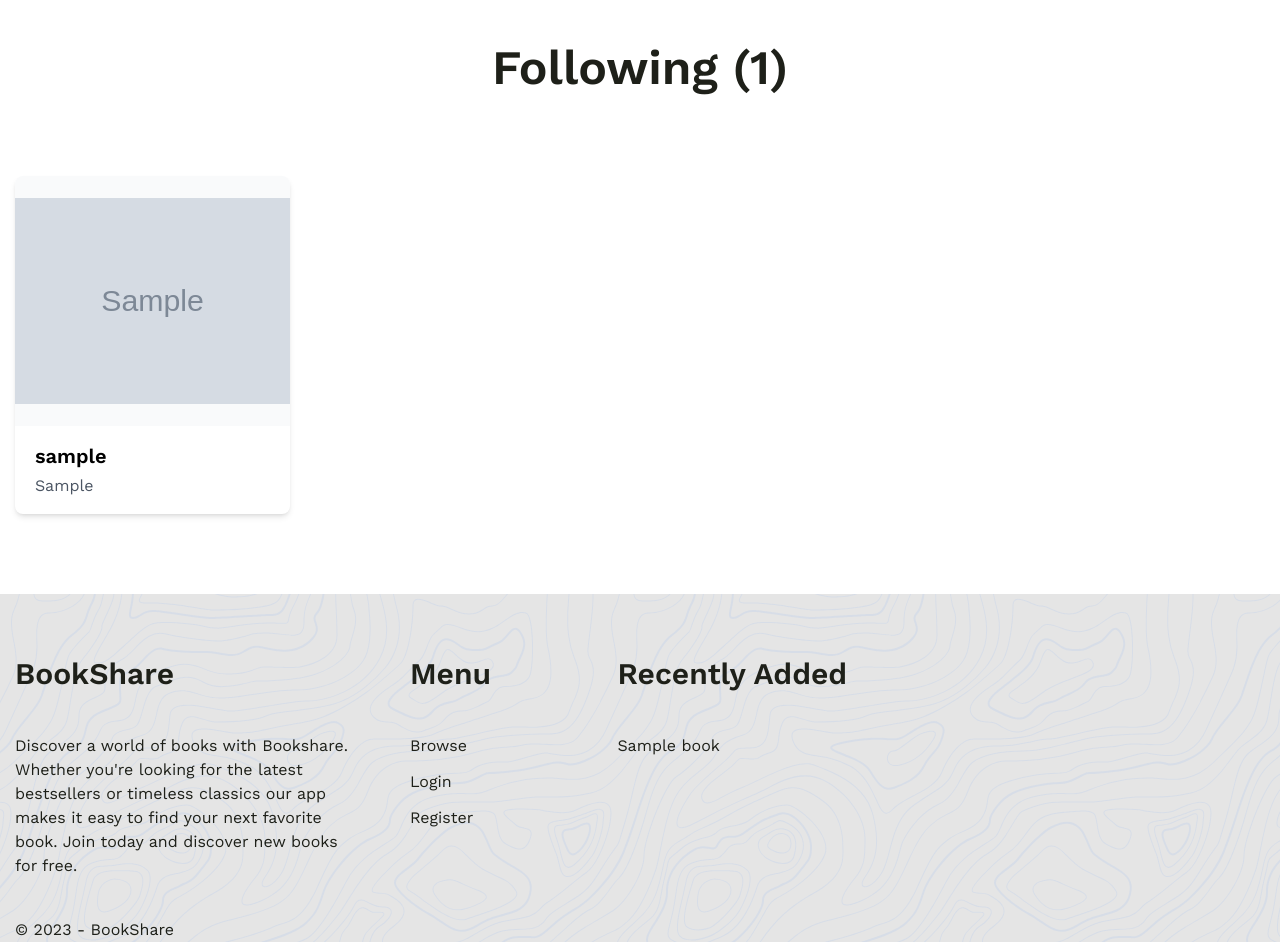
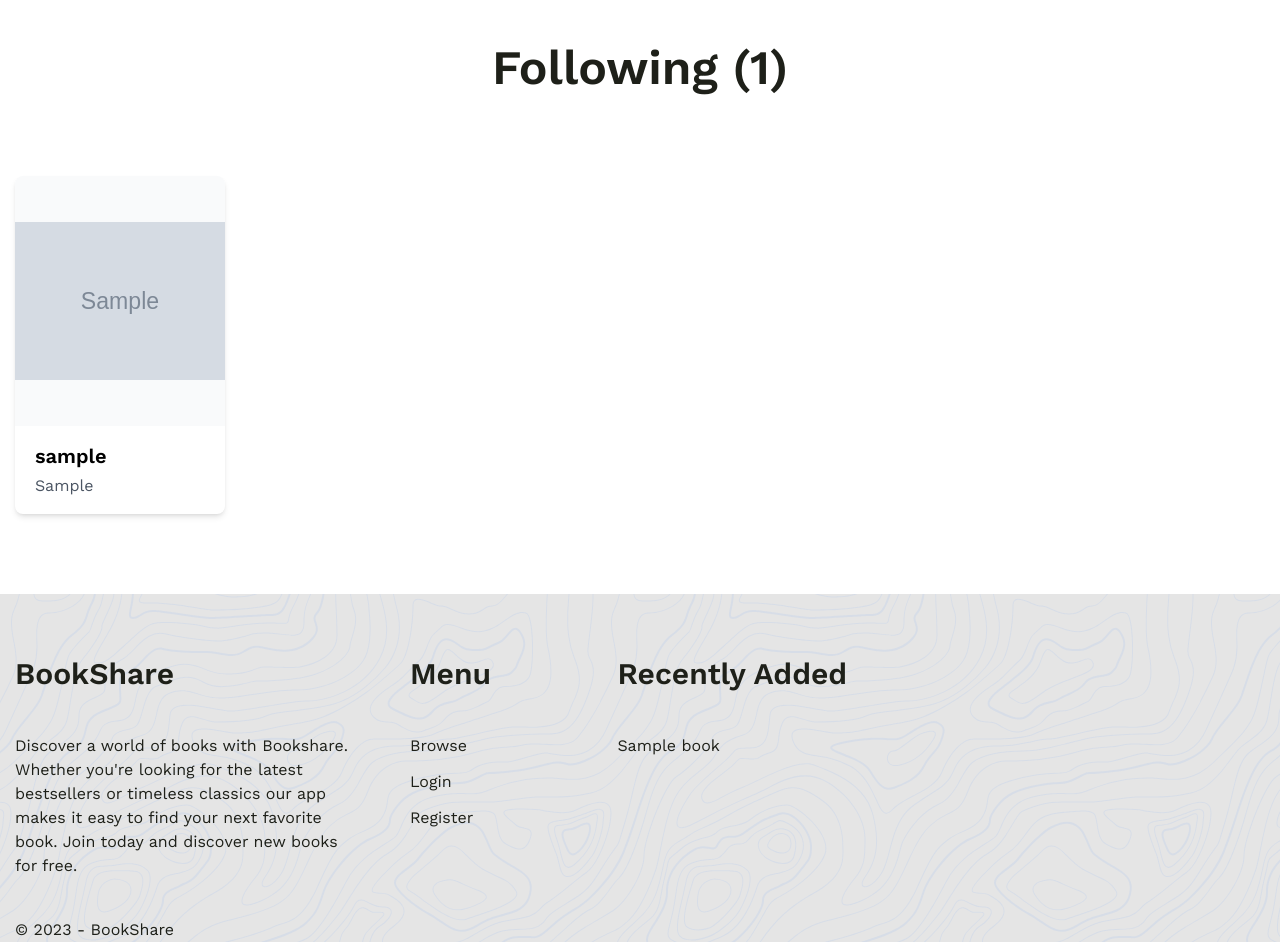
Before and after one commit to Euan-Lang/book_share, a Django app: a page that uses templates/bookShare/show_users.html in a window 1280 px wide. Shown: the part 120-1062 px from the top of the page. Run offline with Django 3.2, Linux system fonts and the light colour scheme; a user stored in the database is signed in; tables that the repository leaves empty hold one stand-in row (values such as "Sample post"); grey boxes marked "Sample" are stand-in pictures; style sheets or scripts are compiled from the project's sources.

Commit message:
improvements: adjust grid

```diff
--- a/templates/bookShare/show_users.html
+++ b/templates/bookShare/show_users.html
@@ -5,7 +5,7 @@
 {% block title %}{{ display_name }}{% endblock %}
 {% block content %}
     <h1 class="text-5xl font-semibold text-black py-11 md:mb-10 text-center">{{ display_name }}</h1>
-    <div class="grid grid-cols-1 sm:grid-cols-3 lg:grid-cols-4 gap-[25px] lg:gap-[50px] md:mb-10 ">
+    <div class="grid grid-cols-1 sm:grid-cols-3 lg:grid-cols-4 xl:grid-cols-5 gap-[25px] lg:gap-[50px] md:mb-10 ">
         {% for result in results %}
             {% if result.user_image %}
                 {% include "bookShare/components/user_grid_item.html" with username=result.user.username image_url=result.user_image.url location=result.location %}
--- a/templates/bookShare/user_search.html
+++ b/templates/bookShare/user_search.html
@@ -13,6 +13,6 @@
 
     </div>
     <div id="results-container"
-         class="grid grid-cols-1 sm:grid-cols-3 lg:grid-cols-4 xl:grid-cols-5 gap-[25px] lg:gap-[50px] mb-11">
+         class="grid grid-cols-1 sm:grid-cols-3 lg:grid-cols-4 xl:grid-cols-5 gap-[25px] lg:gap-[50px] md:mb-10">
     </div>
 {% endblock %}
```
